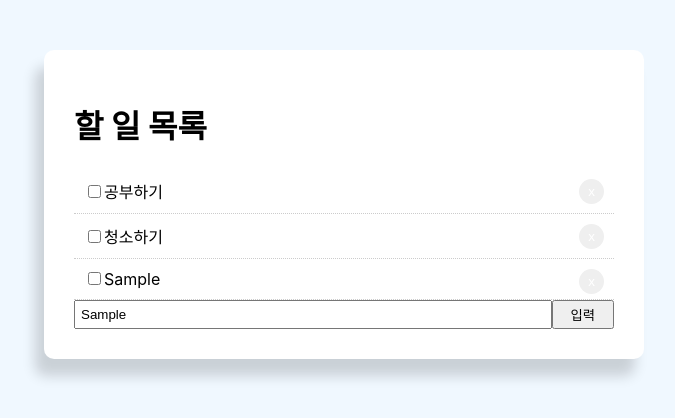
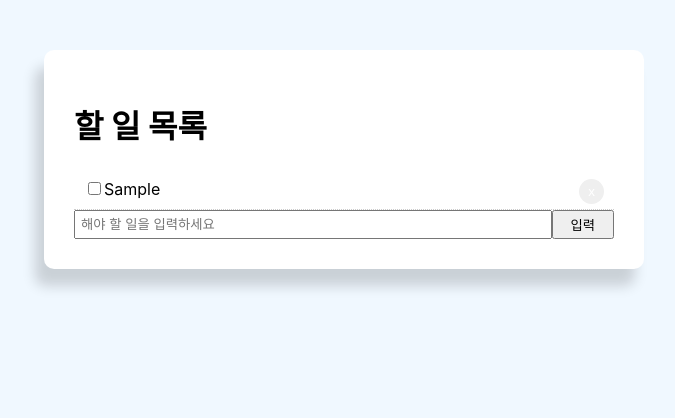
Before and after one commit to JeongEEE/react-todo-app, a React (Create React App) app: page / in a window 1280 px wide. Both pictures are taken after typing "Sample" into the empty fields and a click on the input "입력". Shown: the top 418 px of the page, without its empty margins (296-971 px from the left). Built offline with nearby package versions, Linux system fonts and the light colour scheme.

Commit message:
함수형 컴포넌트로 변환

```diff
--- a/src/App.js
+++ b/src/App.js
@@ -1,26 +1,14 @@
-import React, {Component} from "react";
+import React, { useState } from "react";
 import './App.css';
 
-export default class App extends Component {
+export default function App() {
+	// npm install
   // npm run start
 
-  state = {
-    todoData: [
-      {
-        id: '1',
-        title: '공부하기',
-        completed: true
-      },
-      {
-        id: '2',
-        title: '청소하기',
-        completed: false
-      },
-    ],
-    value: ''
-  }
+	const [ todoData, setTodoData ] = useState([]);
+	const [ value, setValue ] = useState('');
 
-  btnStyle = {
+  const btnStyle = {
     color: "#fff",
     border: 'none',
     padding: '5px 9px',
@@ -29,37 +17,47 @@
     float: 'right'
   }
 
-  getStyle = () => {
+  const getStyle = (completed) => {
     return {
       padding: '10px',
       borderBottom: '1px #ccc dotted',
-      textDecoration: 'none'
+      textDecoration: completed ? 'line-through' : 'none'
     }
   }
 
-  handleClick = (id) => {
-    let newTodoData = this.state.todoData.filter(data => data.id !== id);
-    console.log(newTodoData);
-    this.setState({todoData: newTodoData});
+  const handleClick = (id) => {
+    let newTodoData = todoData.filter(data => data.id !== id);
+		setTodoData(newTodoData);
   }
 
-  handleChange = (e) => {
-    this.setState({value: e.target.value});
+  const handleChange = (e) => {
+		setValue(e.target.value);
   }
 
-  handleSubmit = (e) => {
+  const handleSubmit = (e) => {
     e.preventDefault(); // form안에 input을 전송할때 페이지 리로드를 막아줌
 
     let newTodo = {
       id: Date.now(),
-      title: this.state.value,
+      title: value,
       conpleted: false
     };
 
-    this.setState({todoData: [...this.state.todoData, newTodo]});
+		setTodoData(prev => [...prev, newTodo]);
+		setValue('');
   }
 
-  render() {
+	const handleCompleteChange = (id) => {
+		let newTodoData = todoData.map(data => {
+			if(data.id === id) {
+				data.completed = !data.completed;
+			}
+			return data;
+		})
+
+		setTodoData(newTodoData);
+	}
+
   return(
     <div className="container">
       <div className="todoBlock">
@@ -67,21 +65,20 @@
           <h1>할 일 목록</h1>
         </div>
 
-          {this.state.todoData.map((data, index) => (
-            <div style={this.getStyle()} key={data.id}>
-              <input type="checkbox" defaultChecked={false} />
+        {todoData.map((data, index) => (
+          <div style={getStyle(data.completed)} key={data.id}>
+            <input type="checkbox" defaultChecked={false} onChange={() => handleCompleteChange(data.id)} />
             {data.title}
-              <button style={this.btnStyle} onClick={() => this.handleClick(data.id)}>x</button>
+            <button style={btnStyle} onClick={() => handleClick(data.id)}>x</button>
           </div>
         ))}
 
-          <form style={{display: 'flex'}} onSubmit={this.handleSubmit}>
+        <form style={{display: 'flex'}} onSubmit={handleSubmit}>
           <input type="text" name="value" style={{flex:'10', padding: '5px'}}
-              placeholder="해야 할 일을 입력하세요" value={this.state.value} onChange={this.handleChange}></input>
+            placeholder="해야 할 일을 입력하세요" value={value} onChange={handleChange}></input>
           <input type="submit" value="입력" className="btn" style={{flex: '1'}}></input>
         </form>
       </div>
     </div>
   )
 }
-}
```
Lines whose indentation alone changed are shown as unchanged.
